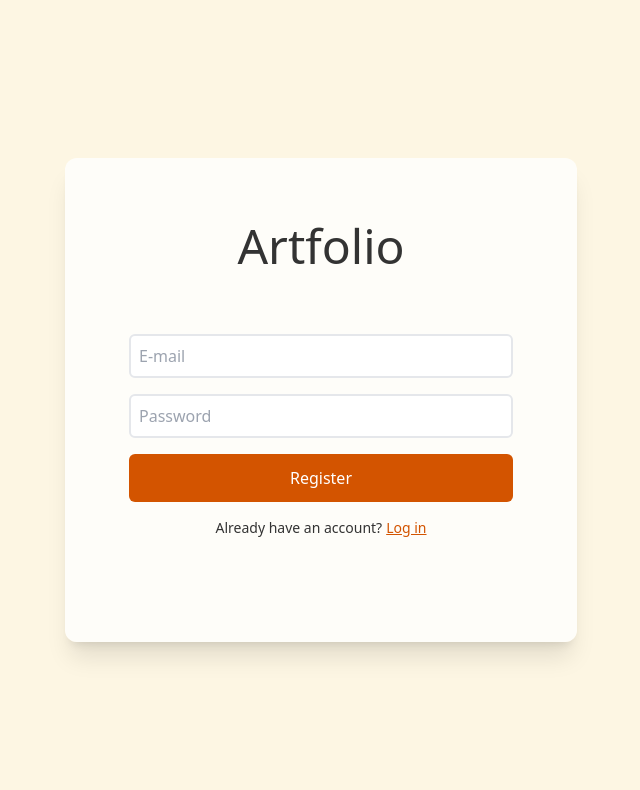
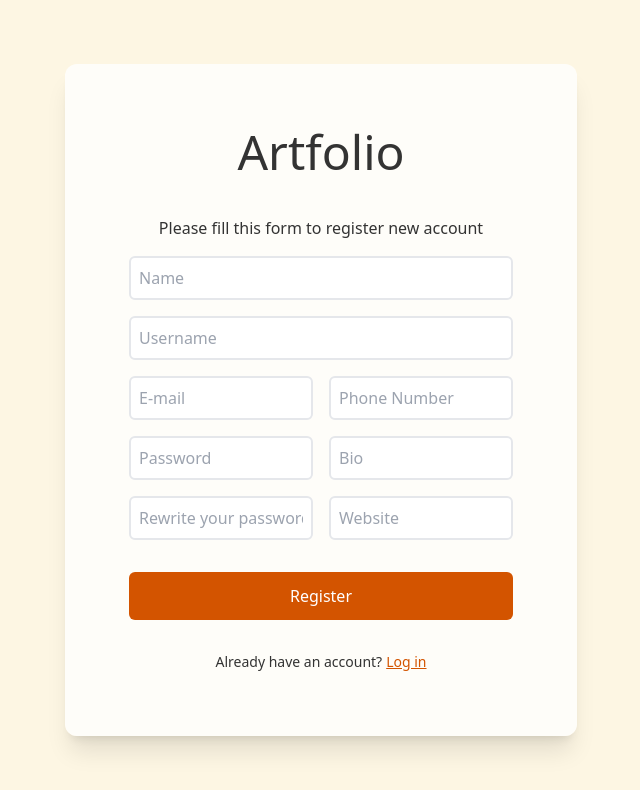
Before and after one commit to indialifah/artfolio-dbb-finalproject, a React (Vite) app: page /register in a window 1280 px wide. Shown: the top 790 px of the page, without its empty margins (319-959 px from the left). Built offline with nearby package versions, Linux system fonts and the light colour scheme.

Commit message:
edit Register page

```diff
--- a/src/pages/Register.jsx
+++ b/src/pages/Register.jsx
@@ -25,24 +25,45 @@ const Register = () => {
   return (
     <div className='flex flex-row min-h-screen justify-center items-center'>
         <div className='bg-white bg-opacity-80 w-2/5 p-16 shadow-xl rounded-xl'>
-            <h1 className='text-5xl text-black font-medium text-center mb-16'>Artfolio</h1>
-            <div className='flex flex-col gap-4 mb-10'>
+            <h1 className='text-5xl text-black font-medium text-center'>Artfolio</h1>
+            <p className='text-black text-center pt-10 pb-4'>Please fill this form to register new account</p>
+            <div className='flex flex-col gap-4'>
+                    <input type="text" placeholder='Name'
+                    className='rounded-md p-2 w-[100%] focus:outline-none focus:border-orange border-2'/>
 
-                <input type="email" placeholder='E-mail' onChange={handleChangeEmail}
-                className='rounded-md p-2 w-[100%] focus:outline-none focus:border-orange border-2'/>
+                    <input type="text" placeholder='Username'
+                    className='rounded-md p-2 w-[100%] focus:outline-none focus:border-orange border-2'/>
 
-                <input type="password" placeholder='Password' onChange={handleChangePassword}
-                className='rounded-md p-2 w-[100%] focus:outline-none focus:border-orange border-2'/>
+                    <div className='grid grid-cols-2 gap-4'>
+                        <div className='flex flex-col gap-4'>
+                            <input type="email" placeholder='E-mail' onChange={handleChangeEmail}
+                            className='rounded-md p-2 w-[100%] focus:outline-none focus:border-orange border-2'/>
+
+                            <input type="password" placeholder='Password' onChange={handleChangePassword}
+                            className='rounded-md p-2 w-[100%] focus:outline-none focus:border-orange border-2'/>
+                            <input type="password" placeholder='Rewrite your password' onChange={handleChangePassword}
+                            className='rounded-md p-2 w-[100%] focus:outline-none focus:border-orange border-2'/>
+                        </div>
+                        <div className='flex flex-col gap-4'>
+                            <input type="text" placeholder='Phone Number'
+                            className='rounded-md p-2 w-[100%] focus:outline-none focus:border-orange border-2'/>
+
+                            <input type="text" placeholder='Bio'
+                            className='rounded-md p-2 w-[100%] focus:outline-none focus:border-orange border-2'/>
+
+                            <input type="text" placeholder='Website'
+                            className='rounded-md p-2 w-[100%] focus:outline-none focus:border-orange border-2'/>
+                        </div>
+                    </div>
 
                 <button type="submit" onClick={handleRegister}
-                className='py-3 bg-orange text-white hover:bg-peach hover:text-black font-medium rounded-md'>
+                className='my-4 py-3 bg-orange text-white hover:bg-peach hover:text-black font-medium rounded-md'>
                     Register
                 </button>
                 <div className="flex gap-1 justify-center md:text-sm text-xs">
                     <p className='text-black'>Already have an account?</p>
                     <Link to='/login' className="underline text-orange hover:text-peach cursor-pointer">Log in</Link>
                 </div>
-
             </div>
         </div>
     </div>
```
